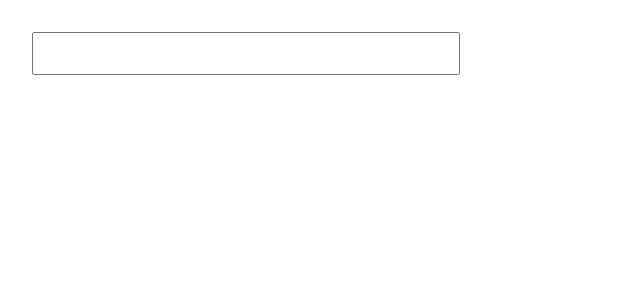
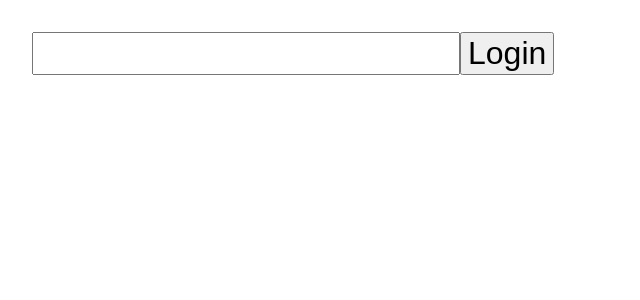
Before and after one commit to suraj-singh12/react-refresher, a React (Create React App) app: page / in a window 1280 px wide. Shown: the top 300 px of the page, without its empty margins (0-640 px from the left). Built offline with nearby package versions, Linux system fonts and the light colour scheme.

Commit message:
using useContext to avoid prop drilling

```diff
--- a/package.json
+++ b/package.json
@@ -8,6 +8,7 @@
     "@testing-library/user-event": "^13.5.0",
     "react": "^18.2.0",
     "react-dom": "^18.2.0",
+    "react-router-dom": "^6.21.3",
     "react-scripts": "5.0.1",
     "web-vitals": "^2.1.4"
   },
--- a/src/App.js
+++ b/src/App.js
@@ -1,6 +1,7 @@
-import React, { useReducer, useState } from 'react';
+import React, { useContext, useReducer, useState } from 'react';
 import './App.css';
 import Todo from './Todo';
+import { userContext } from './Auth';
 
 export const ACTIONS = {
     ADD_TODO : 'add-todo',
@@ -32,6 +33,7 @@ const reducer = (todos, action) => {
 const App = () => {
     const [todos, dispatch] = useReducer(reducer, []);
     const [name, setName] = useState('');
+    const { usrName, logout } = useContext(userContext);
 
     const handleSubmit = (e) => {
         e.preventDefault();
@@ -44,7 +46,7 @@ const App = () => {
             <form onSubmit={handleSubmit}>
                 <input name="name" type="text" value={name} onChange={(e) => setName(e.target.value)} />
             </form>
-
+            <button onClick={() => logout()}>Logout {usrName} user</button>
             {
                 todos.map( todo =>
                     <Todo key={todo.id} todo={todo} dispatch={dispatch} />
--- /dev/null
+++ b/src/Auth.js
@@ -0,0 +1,45 @@
+import React, { createContext, useState } from 'react';
+import App from './App';
+export const userContext = createContext();
+
+const Auth = () => {
+    const [usrName, setUsrName] = useState('');
+    const [user, setUser] = useState({
+        user: '',
+        token: '',
+        login: false,
+    });
+
+    const handleSubmit = (e) => {
+        e.preventDefault();
+        setUser({user: usrName, token: '12345', login: true});
+        // setUsrName('');     // erase username
+        // auto redirects to App now!
+    }
+
+    const logout = () => {
+        setUser({user: '', token: '', login: false});
+    }
+
+    const login = (usrName) => {
+        setUser({user: usrName, token: '12345', login: true});
+    }
+
+    return (
+        !user.login ? (
+            <>
+                <form onSubmit={(e) => handleSubmit(e)}
+                    style={{margin: '2rem'}}>
+                    <input type="text" value={usrName} onChange={(e) => setUsrName(e.target.value)} />
+                    <button type="submit"> Login </button>
+                </form>
+            </>
+        ) : (
+            <userContext.Provider value={{usrName, login, logout}}>
+                <App />
+            </userContext.Provider>
+        )
+    )
+};
+
+export default Auth;
--- a/src/index.js
+++ b/src/index.js
@@ -1,13 +1,14 @@
 import React from 'react';
 import ReactDOM from 'react-dom/client';
 import './index.css';
-import App from './App';
 import reportWebVitals from './reportWebVitals';
+import { RouterProvider } from 'react-router-dom';
+import router from './router';
 
 const root = ReactDOM.createRoot(document.getElementById('root'));
 root.render(
   <React.StrictMode>
-    <App />
+    <RouterProvider router={router} />
   </React.StrictMode>
 );
 
--- /dev/null
+++ b/src/router.js
@@ -0,0 +1,12 @@
+import React from 'react';
+import { createBrowserRouter } from 'react-router-dom';
+import Auth from './Auth';
+
+const router = createBrowserRouter([
+    {
+        path: '/',
+        element: <Auth />
+    },
+]);
+
+export default router;
```
Also changed, not shown: src/App.css (line endings or trailing spaces), 1 other file (tests, documents, lock files or other folders).
